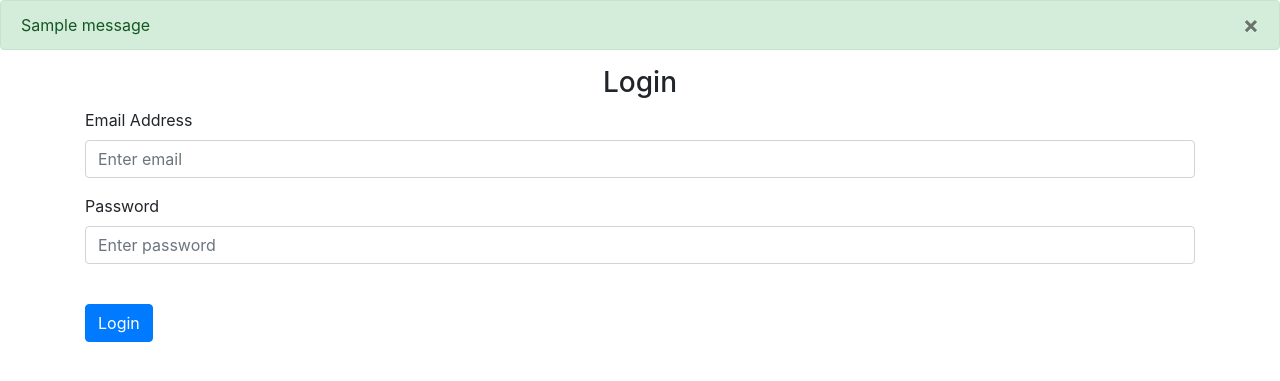
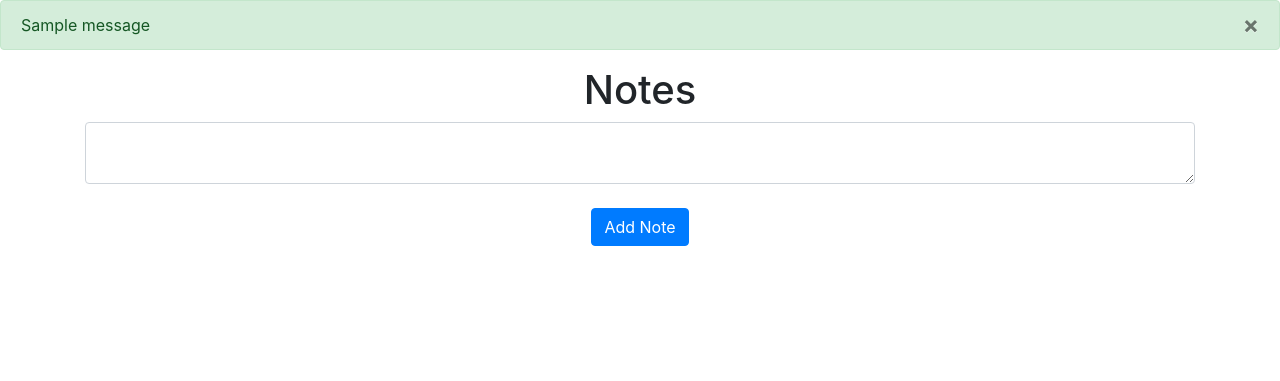
Before and after one commit to lucas123454653/Notes-app, a Flask app: page /login in a window 1280 px wide. Shown: the part 56-437 px from the top of the page. Run offline with Flask 3, Linux system fonts and the light colour scheme; tables that the repository leaves empty hold one stand-in row (values such as "Sample post"); one stand-in notice (Sample message) is shown; some libraries are stand-ins or nearby versions.

Commit message:
Fixing up the code

```diff
--- a/website/auth.py
+++ b/website/auth.py
@@ -6,6 +6,7 @@
 
 
 auth = Blueprint('auth', __name__)
+
 
 @auth.route('/login', methods=['GET', 'POST'])
 def login():
@@ -16,28 +17,29 @@
         user = User.query.filter_by(email=email).first()
         if user:
             if check_password_hash(user.password, password):
-                flash ('Logged in successfully!', category='success')
+                flash('Logged in successfully!', category='success')
                 login_user(user, remember=True)
                 return redirect(url_for('views.home'))
             else:
-                flash('Incorrect password, try again', category='error')
+                flash('Incorrect password, try again.', category='error')
         else:
             flash('Email does not exist.', category='error')
+
     return render_template("login.html", user=current_user)
 
 
 @auth.route('/logout')
 @login_required
 def logout():
-    logout_user
+    logout_user()
     return redirect(url_for('auth.login'))
 
 
 @auth.route('/sign-up', methods=['GET', 'POST'])
 def sign_up():
-    if request.method =='POST':
+    if request.method == 'POST':
         email = request.form.get('email')
-        firstName = request.form.get('firstName')
+        first_name = request.form.get('firstName')
         password1 = request.form.get('password1')
         password2 = request.form.get('password2')
 
@@ -45,18 +47,19 @@
         if user:
             flash('Email already exists.', category='error')
         elif len(email) < 4:
-            flash('Email must be greater than 4 characters.', category='error')
-        elif len(firstName) < 2:
-            flash('First name must be greater than 2 characters.', category='error')
+            flash('Email must be greater than 3 characters.', category='error')
+        elif len(first_name) < 2:
+            flash('First name must be greater than 1 character.', category='error')
         elif password1 != password2:
-             flash('Passwords don\'t match', category='error')
-        elif len(password1) <7:
+            flash('Passwords don\'t match.', category='error')
+        elif len(password1) < 7:
             flash('Password must be at least 7 characters.', category='error')
         else:
-            new_user = User(email=email, first_name=firstName, password=generate_password_hash(password1, method='pbkdf2:sha256'))
+            new_user = User(email=email, first_name=first_name, password=generate_password_hash(
+                password1, method='pbkdf2:sha256'))
             db.session.add(new_user)
             db.session.commit()
-            login_user(user, remember=True)
+            login_user(new_user, remember=True)
             flash('Account created!', category='success')
             return redirect(url_for('views.home'))
 
--- a/website/templates/base.html
+++ b/website/templates/base.html
@@ -15,14 +15,14 @@
       crossorigin="anonymous"
     />
 
-      <title>{% block title %}Home{% endblock%}</title>
+    <title>{% block title %}Home{% endblock %}</title>
   </head>
   <body>
     <nav class="navbar navbar-expand-lg navbar-dark bg-dark">
       <button
         class="navbar-toggler"
         type="button"
-        data-toggle="collaspe"
+        data-toggle="collapse"
         data-target="#navbar"
       >
         <span class="navbar-toggler-icon"></span>
@@ -30,37 +30,33 @@
       <div class="collapse navbar-collapse" id="navbar">
         <div class="navbar-nav">
           {% if user.is_authenticated %}
-                  <a class="nav-item nav-link" id="home" href="/home">Home</a>
+          <a class="nav-item nav-link" id="home" href="/">Home</a>
           <a class="nav-item nav-link" id="logout" href="/logout">Logout</a>
           {% else %}
           <a class="nav-item nav-link" id="login" href="/login">Login</a>
-                  <a class="nav-item nav-link" id="sign Up" href="/sign-up">Sign Up</a>
+          <a class="nav-item nav-link" id="signUp" href="/sign-up">Sign Up</a>
           {% endif %}
         </div>
       </div>
     </nav>
 
-      {% with messages = get_flashed_messages(with_categories=true)%}
-      {% if messages %}
-        {% for category, message in messages%}
-        {% if category == 'error'%}
+    {% with messages = get_flashed_messages(with_categories=true) %} {% if
+    messages %} {% for category, message in messages %} {% if category ==
+    'error' %}
     <div class="alert alert-danger alter-dismissable fade show" role="alert">
-          {{ message}}
-          <button type="buttom" class="close" data-dismiss="alert">
+      {{ message }}
+      <button type="button" class="close" data-dismiss="alert">
         <span aria-hidden="true">&times;</span>
       </button>
     </div>
     {% else %}
     <div class="alert alert-success alter-dismissable fade show" role="alert">
-          {{ message}}
-          <button type="buttom" class="close" data-dismiss="alert">
+      {{ message }}
+      <button type="button" class="close" data-dismiss="alert">
         <span aria-hidden="true">&times;</span>
       </button>
     </div>
-        {% endif %}
-        {% endfor %}
-      {% endif %}
-      {% endwith %}
+    {% endif %} {% endfor %} {% endif %} {% endwith %}
 
     <div class="container">{% block content %} {% endblock %}</div>
     <script
@@ -79,11 +75,17 @@
       crossorigin="anonymous"
     ></script>
 
-
-    <script
-      type="text/javascript"
-      src="{{ url_for('static', filename='index.js') }}"
-
-      ></script>
+{% block javascript %}
+    <script type="text/javascript">
+      function deleteNote(noteId) {
+  fetch("/delete-note", {
+    method: "POST",
+    body: JSON.stringify({ noteId: noteId }),
+  }).then((_res) => {
+    window.location.href = "/";
+  });
+  }
+</script>
+{% endblock %}
   </body>
 </html>
--- a/website/templates/login.html
+++ b/website/templates/login.html
@@ -1,29 +1,21 @@
-{% extends "base.html" %} {% block title %}Login{% endblock %}
-{% block content %}
-<form method="POST">
-    <h3 align="center">Login</h3>
-    <div class="form-group">
-        <label for="email">Email Address</label>
-        <input
-        type="email"
-        class="form-control"
-        id="email"
-        name="email"
-        placeholder="Enter email"
-        />
-    </div>
-
-    <div class="form-group">
-        <label for="password">Password</label>
-        <input
-        type="password"
-        class="form-control"
-        id="password"
-        name="password"
-        placeholder="Enter password"
-        />
-    </div>
-    <br />
-    <button type="submit" class="btn btn-primary">Login</button>
-</form>
-{% endblock %}
+{% extends "base.html" %} {% block title %}Home{% endblock %} {% block content
+    %}
+    <h1 align="center">Notes</h1>
+    <ul class="list-group list-group-flush" id="notes">
+      {% for note in user.notes %}
+      <li class="list-group-item">
+        {{ note.data }}
+        <button type="button" class="close" onClick="deleteNote({{ note.id }})">
+          <span aria-hidden="true">&times;</span>
+        </button>
+      </li>
+      {% endfor %}
+    </ul>
+    <form method="POST">
+      <textarea name="note" id="note" class="form-control"></textarea>
+      <br />
+      <div align="center">
+        <button type="submit" class="btn btn-primary">Add Note</button>
+      </div>
+    </form>
+    {% endblock %}
--- a/website/views.py
+++ b/website/views.py
@@ -11,7 +11,7 @@
 @login_required
 def home():
     if request.method == 'POST':
-        note = request.form.get('note')#Gets the note from the HTML
+        note = request.form.get('note')
 
         if len(note) < 1:
             flash('Note is too short!', category='error')
```
Also changed, not shown: website/templates/signup.html (+4 -4 lines), app.py (line endings or trailing spaces), website/__init__.py (line endings or trailing spaces), website/models.py (line endings or trailing spaces). Lines whose indentation alone changed are shown as unchanged.
